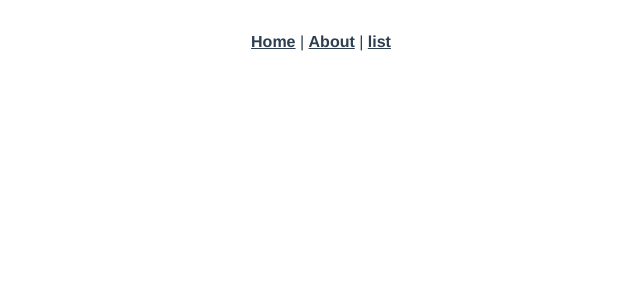
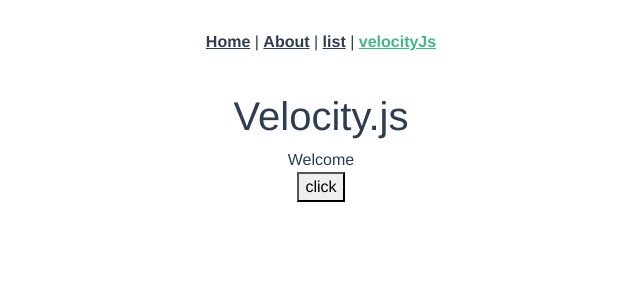
Before and after one commit to Anonym1120/vue-demo, a Vue app: page /velocityJs in a window 1280 px wide. Before the commit this address had no page. Shown: the top 300 px of the page, without its empty margins (319-959 px from the left). Built offline with nearby package versions, Linux system fonts and the light colour scheme.

Commit message:
use velocity-animate

```diff
--- a/src/App.vue
+++ b/src/App.vue
@@ -2,7 +2,8 @@
   <nav>
     <router-link to="/">Home</router-link> |
     <router-link to="/about">About</router-link> |
-    <router-link to="/list">list</router-link>
+    <router-link to="/list">list</router-link> |
+    <router-link to="/velocityJs">velocityJs</router-link>
   </nav>
   <router-view/>
 </template>
--- /dev/null
+++ b/src/components/ComponentVelocity.vue
@@ -0,0 +1,45 @@
+<template>
+  <h1>Velocity.js</h1>
+  <transition
+  name="fade"
+  @before-enter="handleBeforeEnter"
+  @enter="handleEnter"
+  @after-enter="handleAfterEnter"
+  >
+  <div v-show="show">
+      Welcome
+  </div>
+  </transition>
+  <button @click="click">click</button>
+
+
+</template>
+
+<script>
+import Velocity from 'velocity-animate'
+
+export default {
+    data() {
+        return {
+            show: true,
+        }
+    },
+    methods: {
+        click() {
+            this.show = !this.show
+        },
+        handleBeforeEnter: function(el) {
+            el.style.opacity = 0
+        },
+        handleEnter: function(el, done) {
+            Velocity(el, {opacity: 1}, {duration: 1000, complete: done})
+        },
+        handleAfterEnter: function() {
+            alert('動畫結束')
+        },
+    },
+}
+</script>
+
+<style>
+</style>
--- a/src/router/index.js
+++ b/src/router/index.js
@@ -1,6 +1,5 @@
 import { createRouter, createWebHistory } from 'vue-router'
 import HomeView from '../views/HomeView.vue'
-import ListView from '../views/ListView.vue'
 
 const routes = [
   {
@@ -19,7 +18,12 @@
   {
     path: '/list',
     name: 'list',
-    component: ListView
+    component: () => import('../views/ListView.vue')
+  },
+  {
+    path: '/velocityJs',
+    name: 'velocityJs',
+    component: () => import('../views/VelocityView.vue')
   }
 ]
 
--- /dev/null
+++ b/src/views/VelocityView.vue
@@ -0,0 +1,23 @@
+<template>
+<h1></h1>
+<ComponentVelocity/>
+</template>
+
+
+
+<script>
+import ComponentVelocity from '@/components/ComponentVelocity.vue'
+
+export default {
+    name: 'VelocityView.vue',
+    components: {
+        ComponentVelocity
+    }
+}
+</script>
+
+
+
+<style>
+
+</style>
```
